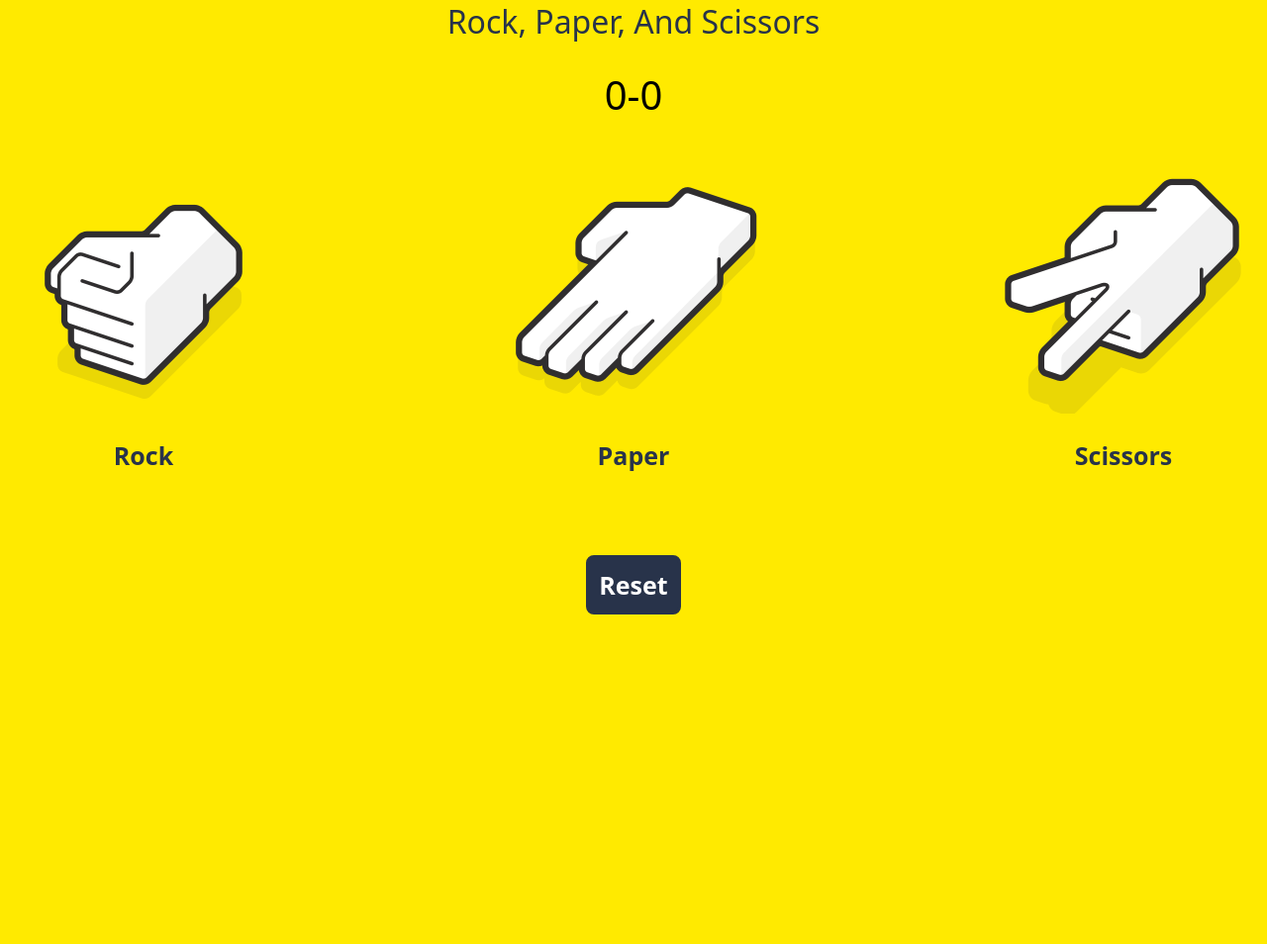
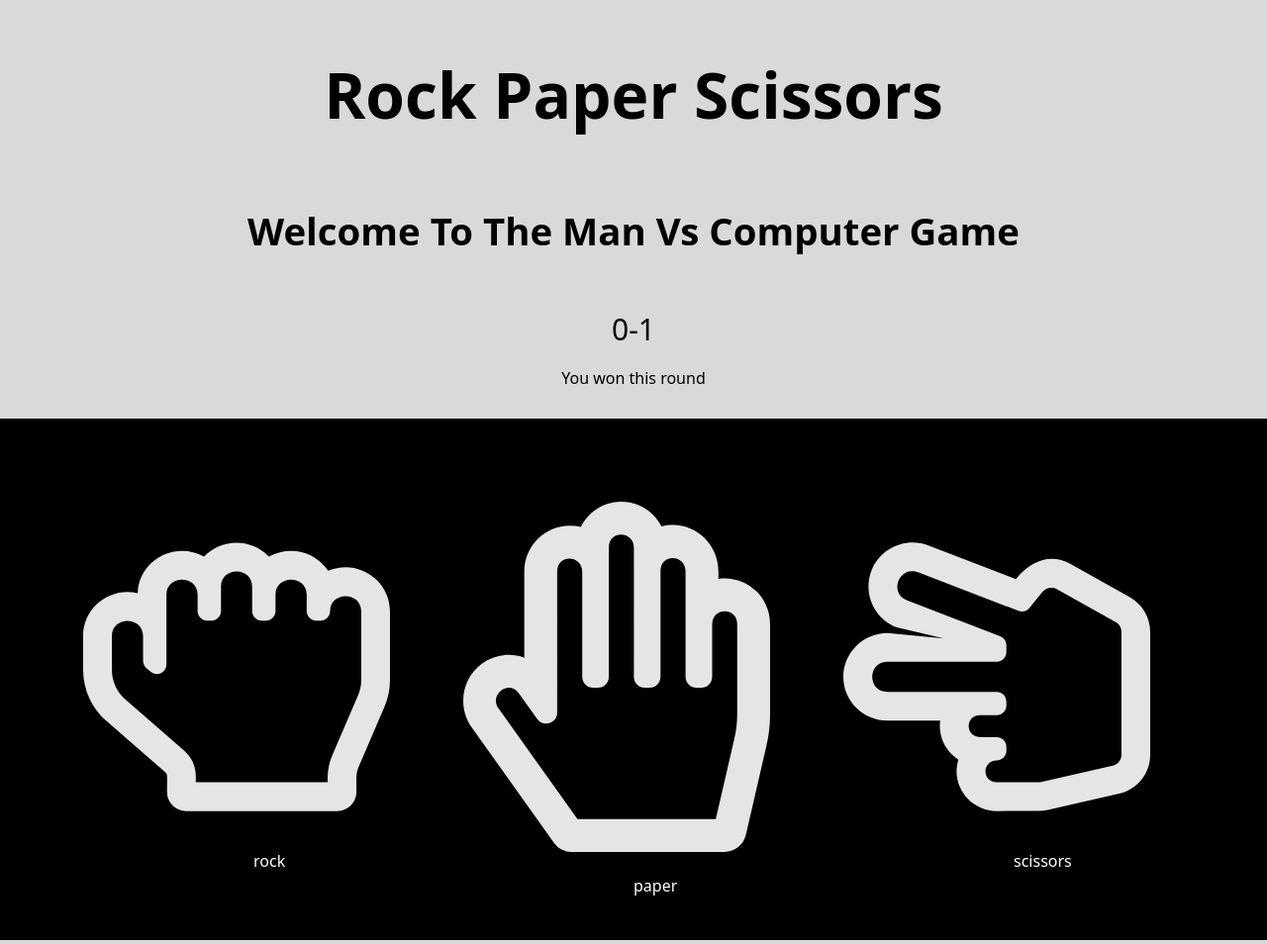
Before and after one commit to manq2010/rock_paper_scissor, a plain HTML site: page index.html in a window 1280 px wide. Shown: the top 954 px of the page at 99% size. Before the commit the page ends 800 px from the top, so only its background shows below. Drawn offline with Linux system fonts and the light colour scheme.

Commit message:
Feature addition incomplete

```diff
--- a/css/styles.css
+++ b/css/styles.css
@@ -1,7 +1,7 @@
 * {
     font-family: system-ui, -apple-system, BlinkMacSystemFont, 'Segoe UI', Roboto, Oxygen, Ubuntu, Cantarell, 'Open Sans', 'Helvetica Neue', sans-serif;
-    background-color: #ffea00;
-    font-weight: 400;
+    background-color: rgb(217, 217, 217);
+    font-weight: 500;
 
 }
 
@@ -12,12 +12,12 @@
     padding: 0;
 }
 
-.header {
+/* .header {
     text-align: center;
     color: #28334aff;
 }
 
-.inner-container {
+.inner-wrapper {
     display: flex;
     justify-content: space-between;
 }
@@ -36,17 +36,9 @@
     font-size: 40px;
 }
 
-.holder,
-.restart-btn {
-    cursor: pointer;
-    margin: 20px;
-    position: relative;
-}
 
 .holder:hover,
-.restart-btn:hover {
-    top: -5px;
-}
+
 
 .box-text {
     text-transform: capitalize;
@@ -58,14 +50,6 @@
     justify-content: center;
 }
 
-.restart-game {
-
-    margin: 4rem;
-    color: #28334aff;
-    display: flex;
-    align-items: center;
-    justify-content: center;
-}
 
 .restart-btn {
     padding: 10px;
@@ -77,3 +61,154 @@
     border: #28334aff solid 3px;
     border-radius: 8px;
 }
+ */
+
+
+
+/* ajdflk */
+
+.man-container {
+    display: flex;
+    align-items: center;
+    justify-content: space-around;
+    height: auto;
+    width: auto;
+    background-color: black;
+    padding: 5%;
+}
+.nav-bar {
+    display: grid;
+    place-items: center;
+    margin: 2rem;
+    padding: 0;
+
+}
+
+.text {
+    /* align-self: center;
+    justify-self: center; */
+    font-style: bold;
+    /* border: red solid 2px; */
+    font-weight: 900;
+    font-size: 5vw;
+    padding: 20px;
+}
+
+@keyframes text {
+    from {
+        color: red;
+    }
+
+    to {
+        color: #666626;
+    }
+}
+
+.display-welcome-text {
+    display: grid;
+    place-items: center;
+    width: auto;
+    height: auto;
+    animation-name: text;
+    animation-duration: 4s;
+    margin: 2rem;
+    padding: 1rem;
+}
+
+.text-inner {
+    font-weight: 600;
+    font-size: 3vw;
+    text-transform: capitalize;
+}
+
+.text-inner:hover {
+    animation-name: text;
+    animation-duration: 4s;
+}
+
+.diplay-scores {
+    /* display: none; */
+    height: 50px;
+    /* border: red solid 3px; */
+    font-size: 30px;
+    display: grid;
+    place-items: center;
+}
+
+.inner-display {
+
+    height: 50px;
+    display: grid;
+    place-items: center;
+    margin-bottom: 1rem;
+}
+
+.buttons {
+    height: auto;
+    /* border: red solid 3px; */
+    background-color: black;
+
+    margin: 20px;
+    position: relative;
+
+}
+
+img {
+    cursor: pointer;
+    width: 500px;
+    height: 500px;
+    /* border: green solid 2px; */
+    max-width: 90%;
+    height: 90%;
+    background-color: black;
+}
+
+.text-button {
+    font-weight: 500;
+    position: absolute;
+    top: 105%;
+    left: 50%;
+    max-width: 90%;
+    background-color: black;
+    color: #fff;
+
+}
+
+.computer-container {
+    margin-top: 2rem;
+    display: grid;
+    place-items: center;
+    /* border: red solid 2px; */
+}
+
+.image-display {
+    display: none;
+    width: 500px;
+    height: 500px;
+    max-width: 90%;
+    height: 90%;
+    background-color: black;
+}
+
+.restart-game {
+    margin: 4rem;
+    display: flex;
+    align-items: center;
+    justify-content: center;
+}
+
+.restart-btn {
+    padding: 10px;
+    text-transform: capitalize;
+    font-weight: 500;
+    font-size: 25px;
+    color: #fff;
+    background-color: black;
+    border-color: black;
+    border-radius: 8px;
+    position: relative;
+}
+
+.restart-btn:hover {
+    top: -5px;
+}
--- a/index.html
+++ b/index.html
@@ -7,49 +7,79 @@
   <meta name="viewport" content="width=device-width, initial-scale=1.0">
   <link rel="stylesheet" href="css/styles.css">
 
-    <title>Rock Paper Scissors</title>
+  <title>Rock Paper & Scissors</title>
 </head>
 
 <body>
 
-    <h1 class="header">Rock, Paper, And Scissors</h1>
-    <div class="wrapper">
-        <div class="score">
-            <div class="player">0</div>
-            <div class="margin">-</div>
-            <div class="computer">0</div>
+  <div class="game-contain">
+    <div class="nav-bar">
+      <div class="text">
+        Rock Paper Scissors
       </div>
-        <div class="print"></div>
-        <div class="inner-container">
-          <div class="box">
-            <div class="holder" value="rock">
-                <img src="img/rock.png" alt="rock" class="image">
     </div>
-            <div class="box-text">Rock</div>
+
+    <div class="display-welcome-text">
+      <p class="text-inner">
+        welcome to the man vs computer game
+      </p>
     </div>
-          <div class="box">
-            <div class="holder" value="paper">
-                <img src="img/paper.png" alt="paper" class="image">
+
+    <div class="diplay-scores">
+      0-1
     </div>
-            <div class="box-text">Paper</div>
+
+    <div class="inner-display">
+      <p class="inner-text">You won this round</p>
     </div>
-          <div class="box">
-            <div class="holder" value="scissors">
-                <img src="img/scissors.png" alt="scissors" class="image">
+
+    <div class="selection-container">
+      <div class="man-container">
+        <div class="buttons" data-button="rock">
+          <img src="img/hand-rock-grey.svg" alt="rock">
+          <span class="text-button">rock</span>
+          <span class="sound"></span>
         </div>
-            <div class="box-text">Scissors</div>
+
+        <div class="buttons" data-button="paper">
+          <img src="img/hand-paper-grey.svg" alt="paper">
+          <span class="text-button">paper</span>
+          <span class="sound"></span>
         </div>
+
+        <div class="buttons" data-button="scissors">
+          <img src="img/hand-scissors-grey.svg" alt="scissors">
+          <span class="text-button">scissors</span>
+          <span class="sound"></span>
+        </div>
+
+      </div>
+
+    </div>
+
+    <div class="computer-container">
+      <div class="image-display">
+        Computor Selection
       </div>
     </div>
 
     <div class="restart-game">
+      <!-- hide button during playing -->
+      <!-- buttonPlayAgain.style.visibility = 'visible'; -->
       <button class="restart-btn">reset</button>
     </div>
 
 
-    <script src="js/index.js"></script>
+  </div>
+
+  <audio data-button="rock" src="sounds/boom.wav"></audio>
+  <audio data-button="paper" src="sounds/clap.wav"></audio>
+  <audio data-button="scissors" src="sounds/tom.wav"></audio>
+
+
+  <script src="js/index.js" defer></script>
   <script>
-         console.log(getComputerChoice())
+
   </script>
 
 
```
Also changed, not shown: img/cursor.png (added), img/hand-paper-grey.svg (added), img/hand-rock-grey.svg (added), img/hand-scissors-grey.svg (added), img/paper_1.png (added), img/rock_1.png (added), img/scissors_1.png (added), 3 other files. Lines whose indentation alone changed are shown as unchanged.
